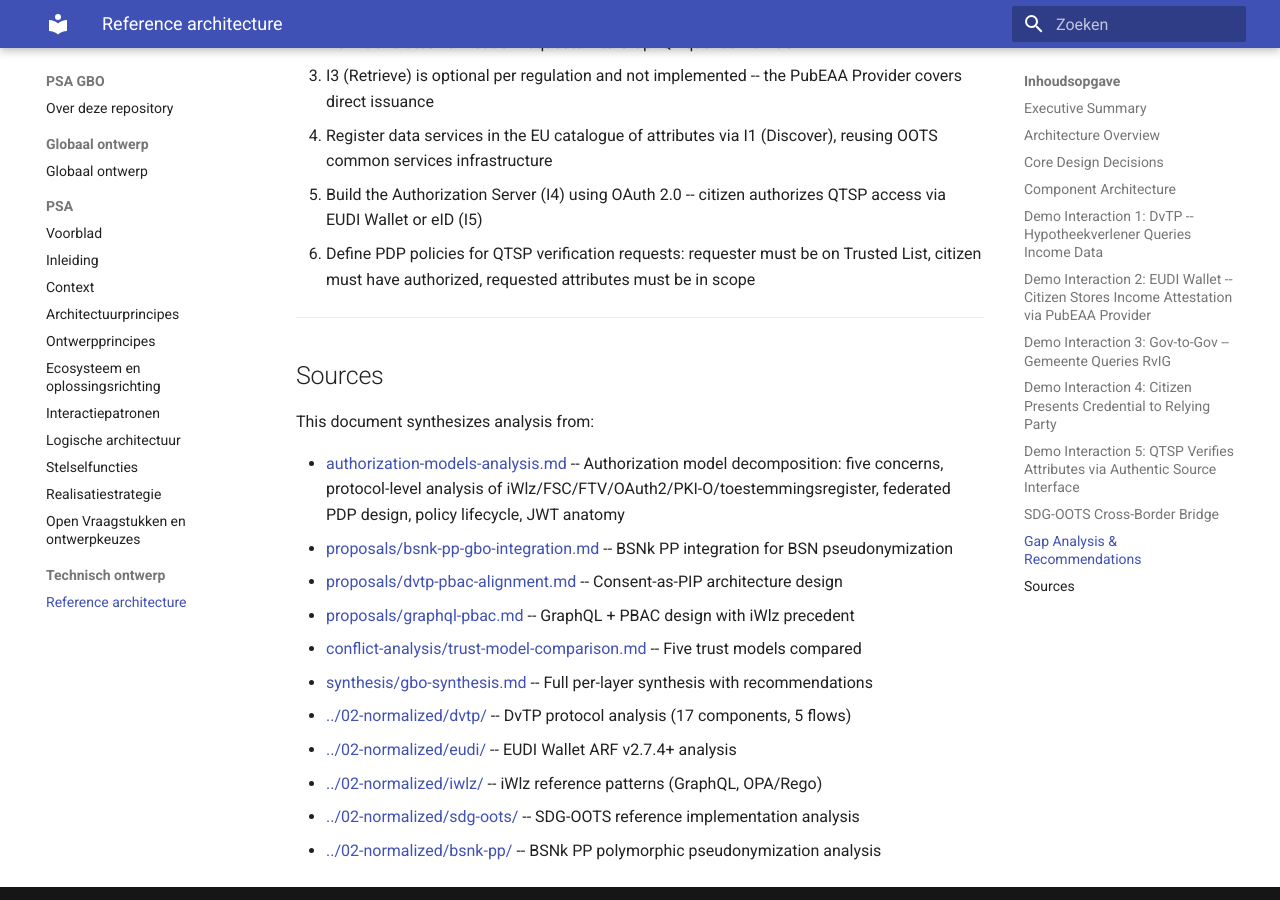
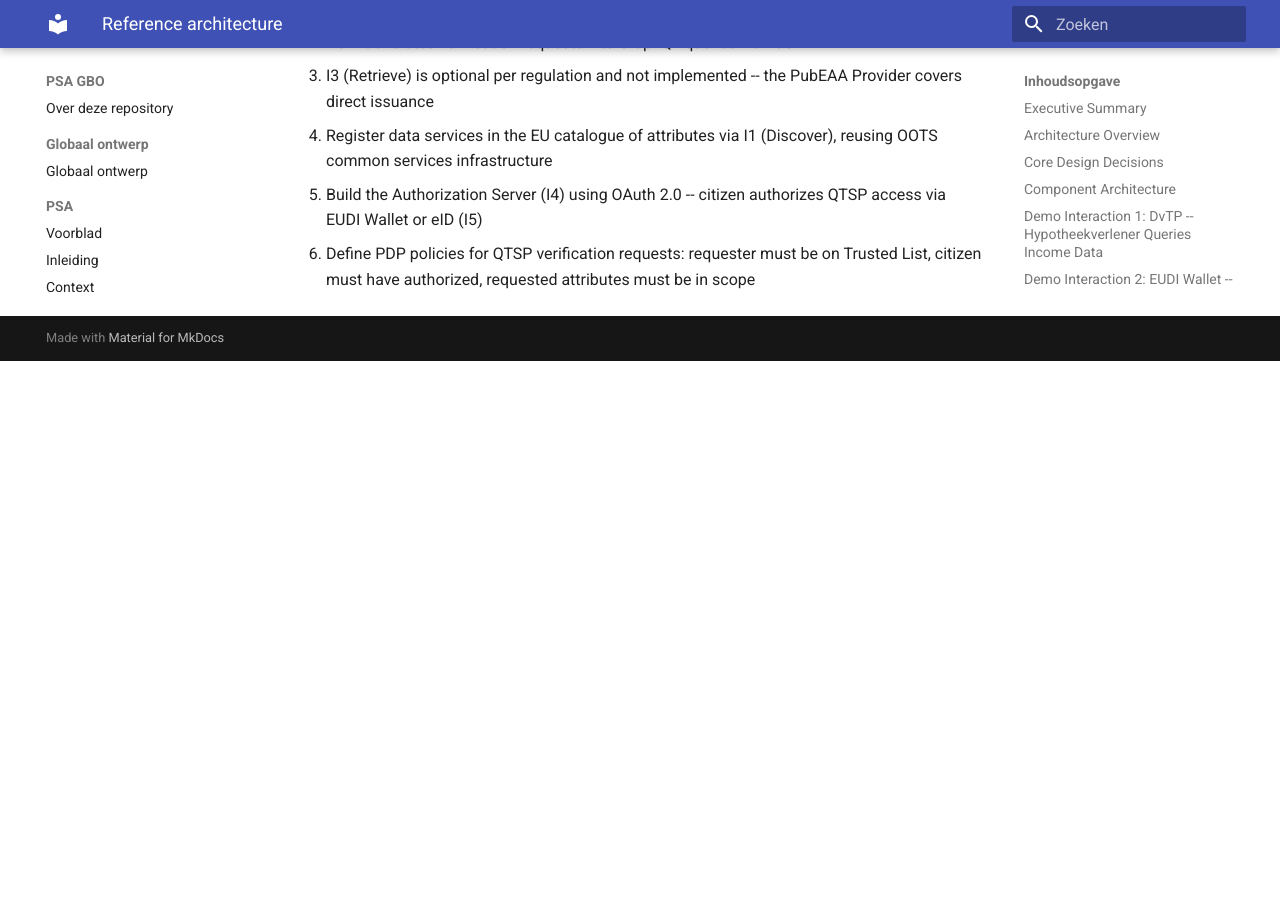
Before and after one commit to ICTU/GBO, an MkDocs documentation site: the page built from docs/ref-arch/gbo-reference-architecture.md, in a window 1280 px wide and 900 px high, scrolled down 32018 px. Built offline with MkDocs 1.6.1 and Material for MkDocs 9.7.7, drawn with Linux system fonts in a browser that asks for light colours; after the commit the page ends 32379 px from its top, so only the background shows below that.

Commit message:
docs(ref-arch): remove references

```diff
--- a/docs/ref-arch/gbo-reference-architecture.md
+++ b/docs/ref-arch/gbo-reference-architecture.md
@@ -1285,21 +1285,3 @@ Domestic dienstverleners use FSC directly. AS4 is reserved for cross-border traf
 4. Register data services in the EU catalogue of attributes via I1 (Discover), reusing OOTS common services infrastructure
 5. Build the Authorization Server (I4) using OAuth 2.0 -- citizen authorizes QTSP access via EUDI Wallet or eID (I5)
 6. Define PDP policies for QTSP verification requests: requester must be on Trusted List, citizen must have authorized, requested attributes must be in scope
-
----
-
-## Sources
-
-This document synthesizes analysis from:
-
-- [authorization-models-analysis.md](authorization-models-analysis.md) -- Authorization model decomposition: five concerns, protocol-level analysis of iWlz/FSC/FTV/OAuth2/PKI-O/toestemmingsregister, federated PDP design, policy lifecycle, JWT anatomy
-- [proposals/bsnk-pp-gbo-integration.md](proposals/bsnk-pp-gbo-integration.md) -- BSNk PP integration for BSN pseudonymization
-- [proposals/dvtp-pbac-alignment.md](proposals/dvtp-pbac-alignment.md) -- Consent-as-PIP architecture design
-- [proposals/graphql-pbac.md](proposals/graphql-pbac.md) -- GraphQL + PBAC design with iWlz precedent
-- [conflict-analysis/trust-model-comparison.md](conflict-analysis/trust-model-comparison.md) -- Five trust models compared
-- [synthesis/gbo-synthesis.md](synthesis/gbo-synthesis.md) -- Full per-layer synthesis with recommendations
-- [../02-normalized/dvtp/](../02-normalized/dvtp/) -- DvTP protocol analysis (17 components, 5 flows)
-- [../02-normalized/eudi/](../02-normalized/eudi/) -- EUDI Wallet ARF v2.7.4+ analysis
-- [../02-normalized/iwlz/](../02-normalized/iwlz/) -- iWlz reference patterns (GraphQL, OPA/Rego)
-- [../02-normalized/sdg-oots/](../02-normalized/sdg-oots/) -- SDG-OOTS reference implementation analysis
-- [../02-normalized/bsnk-pp/](../02-normalized/bsnk-pp/) -- BSNk PP polymorphic pseudonymization analysis
```
